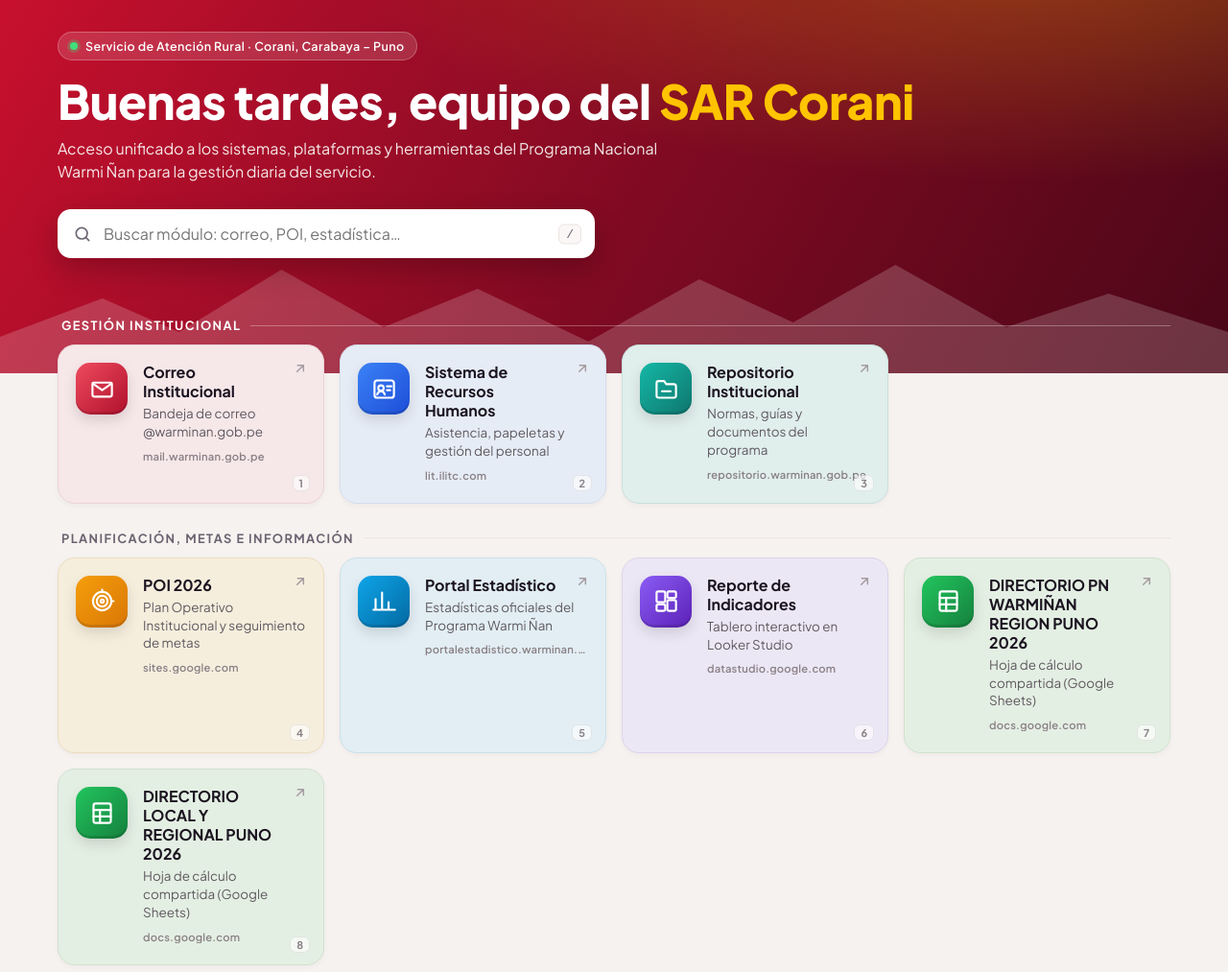
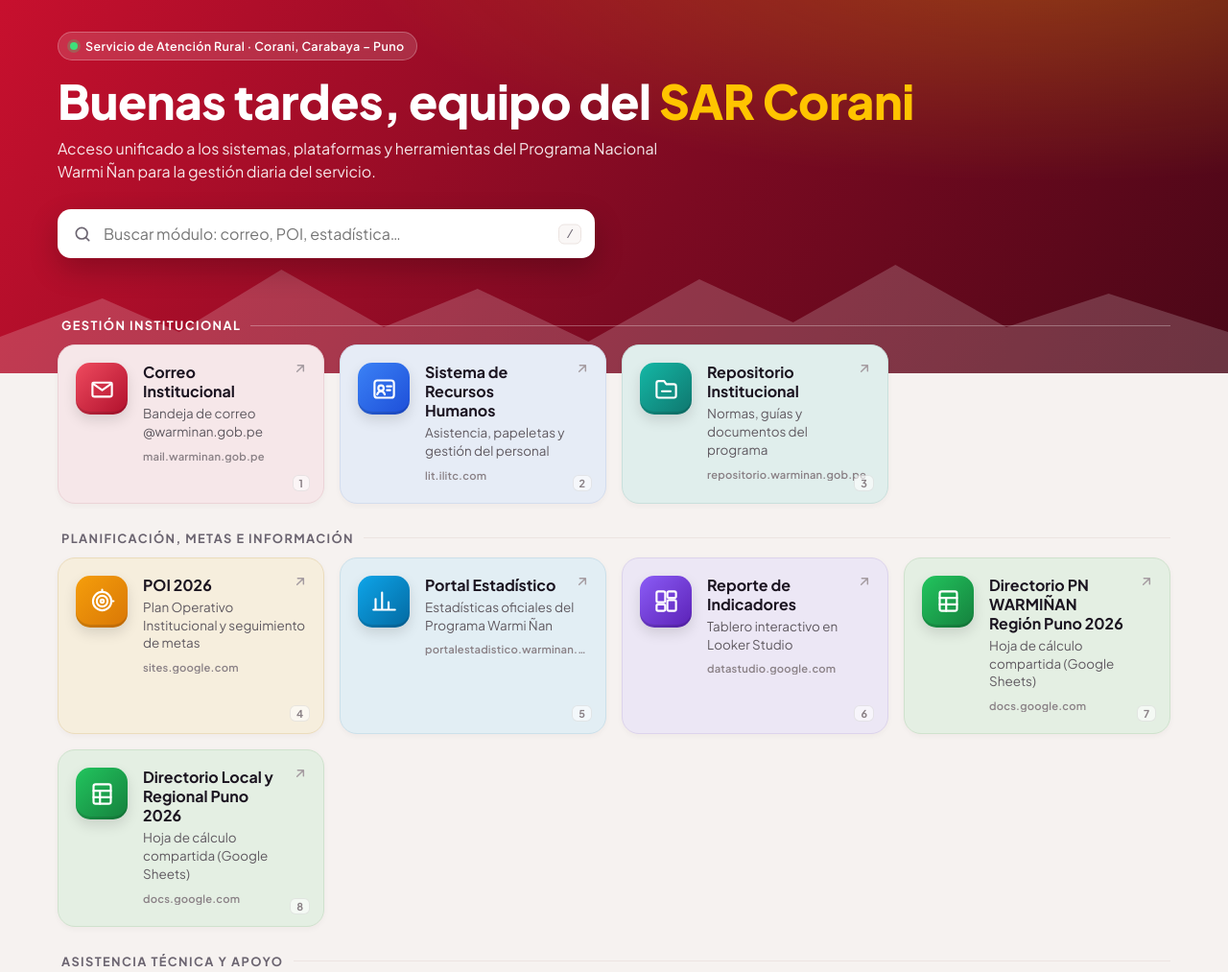
Before and after one commit to juansuloaga/SAR_Corani_Institucional, a plain HTML site: page index.html in a window 1280 px wide. Shown: the part 86-1099 px from the top of the page at 96% size. Drawn offline with Linux system fonts and the light colour scheme.

Commit message:
Update index.html
Actualización de denominación

```diff
--- a/index.html
+++ b/index.html
@@ -158,8 +158,8 @@ const SECCIONES = [
     { n:"POI 2026", d:"Plan Operativo Institucional y seguimiento de metas", u:"https://sites.google.com/aurora.gob.pe/poi-24/poi-2026", i:"poi", c:"c4", k:"metas plan operativo" },
     { n:"Portal Estadístico", d:"Estadísticas oficiales del Programa Warmi Ñan", u:"https://portalestadistico.warminan.gob.pe/", i:"stats", c:"c8", k:"estadistica cifras" },
     { n:"Reporte de Indicadores", d:"Tablero interactivo en Looker Studio", u:"https://datastudio.google.com/reporting/326254b1-9a8f-4805-871d-11a270b6b526/page/rdJ3D", i:"dash", c:"c3", k:"looker data studio tablero dashboard indicadores" },
-    { n:"DIRECTORIO PN WARMIÑAN REGION PUNO 2026", d:"Hoja de cálculo compartida (Google Sheets)", u:"https://docs.google.com/spreadsheets/d/1INhjsmTCdPQ9yqaz345t-O-ah5FduN1N/edit?gid=161152574#gid=161152574", i:"sheet", c:"c6", k:"excel hoja calculo sheets base" },
-    { n:"DIRECTORIO LOCAL Y REGIONAL PUNO 2026", d:"Hoja de cálculo compartida (Google Sheets)", u:"https://docs.google.com/spreadsheets/d/1a7-9F2Zm4po3Vk4niMuH6ciiDKa6WIv8/edit?gid=769864575#gid=769864575", i:"sheet", c:"c6", k:"excel hoja calculo sheets base" },
+    { n:"Directorio PN WARMIÑAN Región Puno 2026", d:"Hoja de cálculo compartida (Google Sheets)", u:"https://docs.google.com/spreadsheets/d/1INhjsmTCdPQ9yqaz345t-O-ah5FduN1N/edit?gid=161152574#gid=161152574", i:"sheet", c:"c6", k:"excel hoja calculo sheets base" },
+    { n:"Directorio  Local y Regional Puno 2026", d:"Hoja de cálculo compartida (Google Sheets)", u:"https://docs.google.com/spreadsheets/d/1a7-9F2Zm4po3Vk4niMuH6ciiDKa6WIv8/edit?gid=769864575#gid=769864575", i:"sheet", c:"c6", k:"excel hoja calculo sheets base" },
   ]},
   { titulo: "Asistencia técnica y apoyo", modulos: [
     { n:"Asistencia Técnica 2026", d:"Compendio de servicios – SSA 2026", u:"https://sites.google.com/warminan.gob.pe/compendiossa2026/asistencia-tecnica-2026", i:"book", c:"c7", k:"compendio ssa capacitacion" },
```
